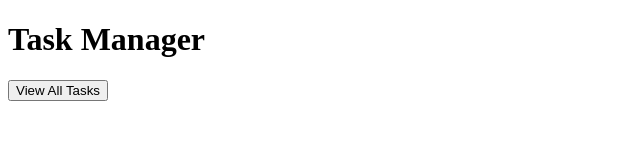
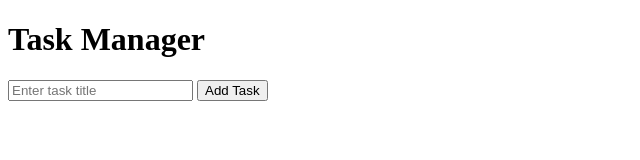
Before and after one commit to Dzuze/to-do-list, a plain HTML site: page index.html in a window 1280 px wide. Shown: the whole page, without its empty margins (0-640 px from the left). Drawn offline with Linux system fonts and the light colour scheme.

Commit message:
final version

```diff
--- a/index.html
+++ b/index.html
@@ -1,12 +1,22 @@
 <!DOCTYPE html>
 <html>
+
 <head>
     <title>Task Manager</title>
-    <script src="script.js"></script>
+    <script src="script.js" defer></script>
 </head>
+
 <body>
     <h1>Task Manager</h1>
-    <button onclick="viewTasks()">View All Tasks</button>
+
+
+    <form id="taskForm">
+        <input type="text" id="taskTitle" placeholder="Enter task title" required>
+        <button type="submit">Add Task</button>
+    </form>
+
+
     <ul id="tasks"></ul>
 </body>
+
 </html>
```
